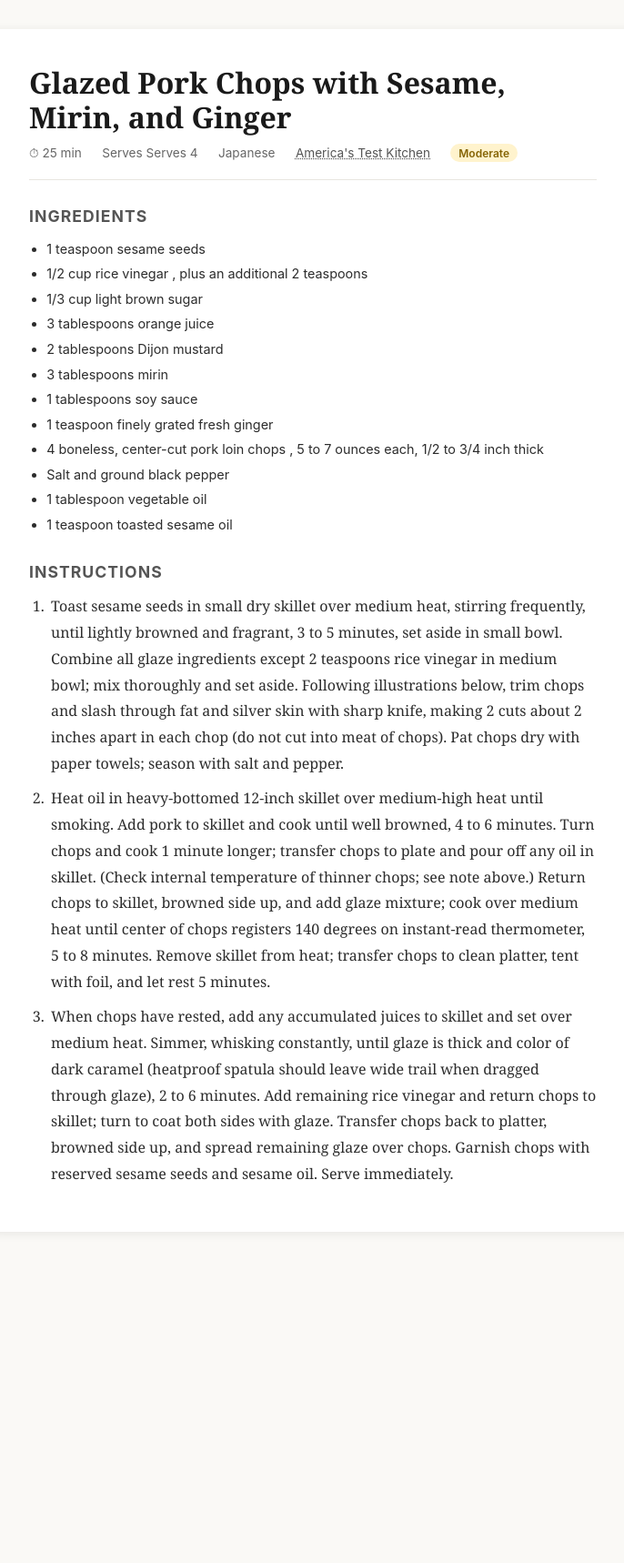
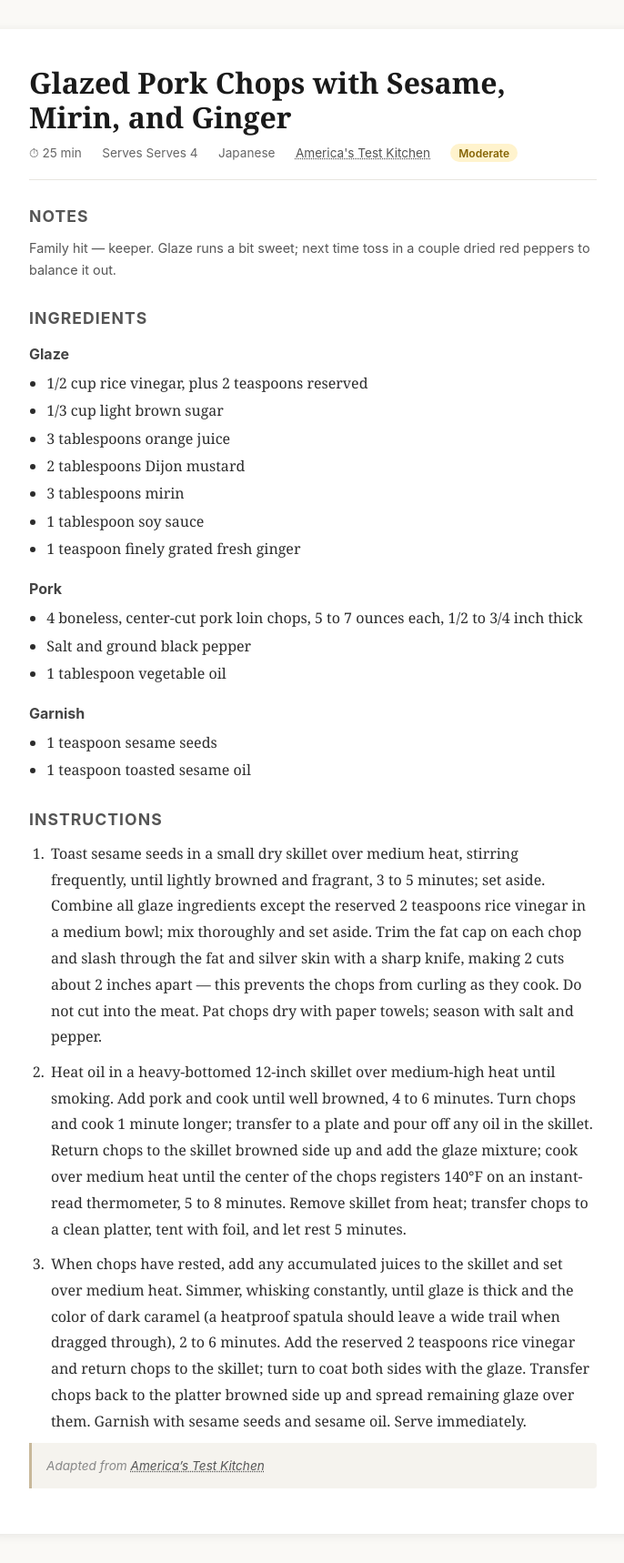
Before and after one commit to DavidMAllison/menubuilder-recipes, a Jekyll site: the page built from Glazed_Pork_Chops_with_Sesame_Mirin_and_Ginger.md, in a window 1280 px wide. Shown: the whole page at 91% size, without its empty margins (296-982 px from the left). Built offline with Jekyll 4.4.1, drawn with Linux system fonts in a browser that asks for light colours; our own code applies the rules of GitHub Pages for plain Markdown files; before the commit the page ends 1386 px from its top, so only the background shows below that.

Commit message:
fix: Glazed Pork Chops - split ingredients into sections, fix fat-slash instruction, add ATK attribution and family notes

```diff
--- a/Glazed_Pork_Chops_with_Sesame_Mirin_and_Ginger.md
+++ b/Glazed_Pork_Chops_with_Sesame_Mirin_and_Ginger.md
@@ -1,22 +1,33 @@
 # Glazed Pork Chops with Sesame, Mirin, and Ginger
+
+## Notes
+
+Family hit — keeper. Glaze runs a bit sweet; next time toss in a couple dried red peppers to balance it out.
 
 ## Ingredients
 
-- 1 teaspoon sesame seeds
-- 1/2 cup rice vinegar , plus an additional 2 teaspoons
+### Glaze
+- 1/2 cup rice vinegar, plus 2 teaspoons reserved
 - 1/3 cup light brown sugar
 - 3 tablespoons orange juice
 - 2 tablespoons Dijon mustard
 - 3 tablespoons mirin
-- 1 tablespoons soy sauce
+- 1 tablespoon soy sauce
 - 1 teaspoon finely grated fresh ginger
-- 4 boneless, center-cut pork loin chops , 5 to 7 ounces each, 1/2 to 3/4 inch thick
+
+### Pork
+- 4 boneless, center-cut pork loin chops, 5 to 7 ounces each, 1/2 to 3/4 inch thick
 - Salt and ground black pepper
 - 1 tablespoon vegetable oil
+
+### Garnish
+- 1 teaspoon sesame seeds
 - 1 teaspoon toasted sesame oil
 
 ## Instructions
 
-1. Toast sesame seeds in small dry skillet over medium heat, stirring frequently, until lightly browned and fragrant, 3 to 5 minutes, set aside in small bowl. Combine all glaze ingredients except 2 teaspoons rice vinegar in medium bowl; mix thoroughly and set aside. Following illustrations below, trim chops and slash through fat and silver skin with sharp knife, making 2 cuts about 2 inches apart in each chop (do not cut into meat of chops). Pat chops dry with paper towels; season with salt and pepper.
-2. Heat oil in heavy-bottomed 12-inch skillet over medium-high heat until smoking. Add pork to skillet and cook until well browned, 4 to 6 minutes. Turn chops and cook 1 minute longer; transfer chops to plate and pour off any oil in skillet. (Check internal temperature of thinner chops; see note above.) Return chops to skillet, browned side up, and add glaze mixture; cook over medium heat until center of chops registers 140 degrees on instant-read thermometer, 5 to 8 minutes. Remove skillet from heat; transfer chops to clean platter, tent with foil, and let rest 5 minutes.
-3. When chops have rested, add any accumulated juices to skillet and set over medium heat. Simmer, whisking constantly, until glaze is thick and color of dark caramel (heatproof spatula should leave wide trail when dragged through glaze), 2 to 6 minutes. Add remaining rice vinegar and return chops to skillet; turn to coat both sides with glaze. Transfer chops back to platter, browned side up, and spread remaining glaze over chops. Garnish chops with reserved sesame seeds and sesame oil. Serve immediately.
+1. Toast sesame seeds in a small dry skillet over medium heat, stirring frequently, until lightly browned and fragrant, 3 to 5 minutes; set aside. Combine all glaze ingredients except the reserved 2 teaspoons rice vinegar in a medium bowl; mix thoroughly and set aside. Trim the fat cap on each chop and slash through the fat and silver skin with a sharp knife, making 2 cuts about 2 inches apart — this prevents the chops from curling as they cook. Do not cut into the meat. Pat chops dry with paper towels; season with salt and pepper.
+2. Heat oil in a heavy-bottomed 12-inch skillet over medium-high heat until smoking. Add pork and cook until well browned, 4 to 6 minutes. Turn chops and cook 1 minute longer; transfer to a plate and pour off any oil in the skillet. Return chops to the skillet browned side up and add the glaze mixture; cook over medium heat until the center of the chops registers 140°F on an instant-read thermometer, 5 to 8 minutes. Remove skillet from heat; transfer chops to a clean platter, tent with foil, and let rest 5 minutes.
+3. When chops have rested, add any accumulated juices to the skillet and set over medium heat. Simmer, whisking constantly, until glaze is thick and the color of dark caramel (a heatproof spatula should leave a wide trail when dragged through), 2 to 6 minutes. Add the reserved 2 teaspoons rice vinegar and return chops to the skillet; turn to coat both sides with the glaze. Transfer chops back to the platter browned side up and spread remaining glaze over them. Garnish with sesame seeds and sesame oil. Serve immediately.
+
+*Adapted from [America's Test Kitchen](https://www.americastestkitchen.com/recipes/2901-glazed-pork-chops-with-asian-flavors)*
```
